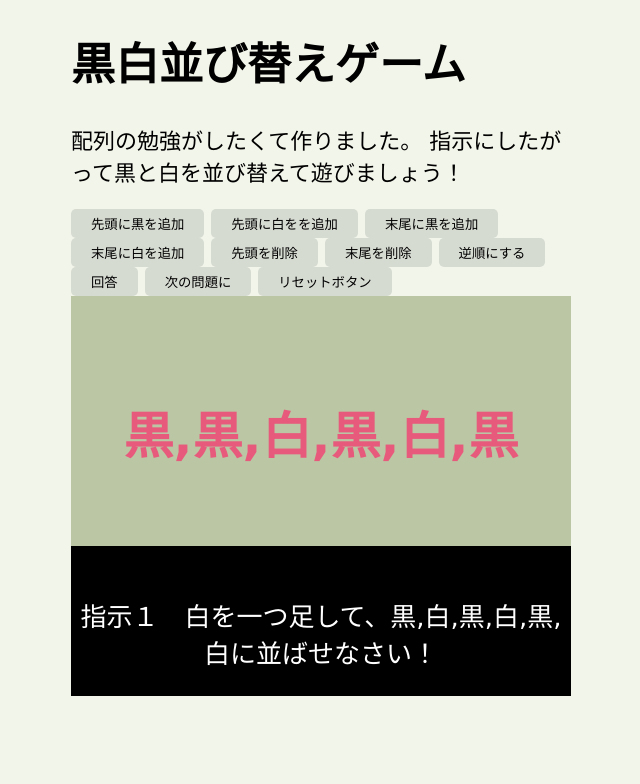
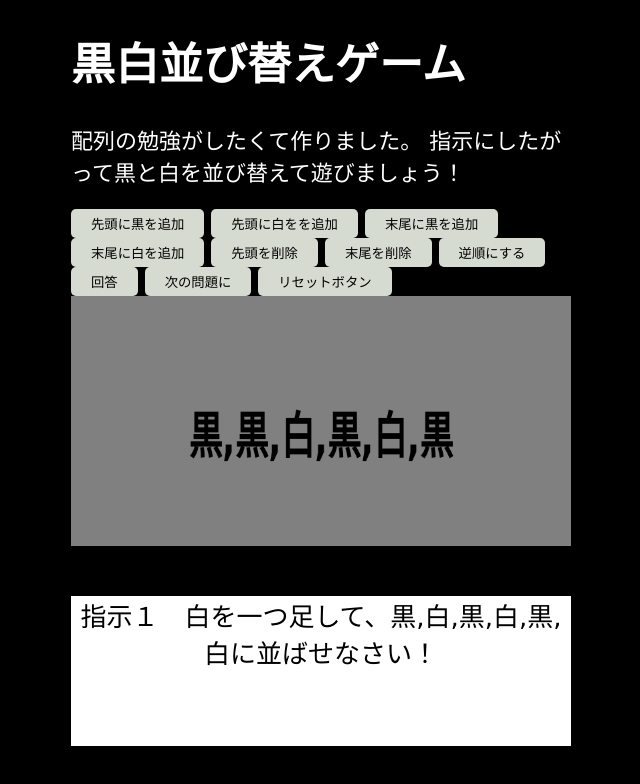
Before and after one commit to sumup7/shufflegame, a plain HTML site: page index.html in a window 1280 px wide. Both pictures are taken after a click on the button "先頭に黒を追加". Shown: the whole page, without its empty margins (319-959 px from the left). Drawn offline with Linux system fonts and the light colour scheme.

Commit message:
アニメーションとcssの切り替え追加

```diff
--- a/index.html
+++ b/index.html
@@ -7,9 +7,9 @@
   <title>黒白並び替えゲーム</title>
   <link rel="stylesheet" href="style.css">
 </head>
-<body>
-  <h1>黒白並び替えゲーム</h1>
-  <p>配列の勉強がしたくて作りました。
+<body class="on">
+  <h1 id="meseage1"  class="meseageBlack">黒白並び替えゲーム</h1>
+  <p id="meseage2" class="meseageBlack">配列の勉強がしたくて作りました。
   指示にしたがって黒と白を並び替えて遊びましょう！
   </p>
   <button id="select1">先頭に黒を追加</button>
@@ -22,8 +22,8 @@
   <button id="answer">回答</button>
   <button id="next">次の問題に</button>
   <button id="reset">リセットボタン</button>
-  <div id="resultarea"><h1></h1></div>
-  <div id="instructionsarea"><span></span> </div>
+  <div id="resultarea"><h1 class="face"></h1></div>
+  <div id="instructionsarea" class="instructionsareaBlack"><span class="instructionsareMesageOn"></span> </div>
   <script src="main.js"></script>
 </body>
 </html>
--- a/main.js
+++ b/main.js
@@ -11,10 +11,33 @@ const nextButton = document.getElementById('next');
 const resetButton = document.getElementById('reset');
 const resultarea = document.querySelector('#resultarea > h1');
 const instructionarea = document.querySelector('#instructionsarea > span');
+const meseage1 = document.getElementById('meseage1');
+const meseage2 = document.getElementById('meseage2');
+const body = document.body;
 let result;
 let count = 0;
 let answer;
+let degree = 0;
 
+function rotateHeader() {
+  degree = degree + 6;
+  degree = degree % 360;
+  if ((0 <= degree && degree < 90) || (270 <= degree && degree < 360)) {
+    resultarea.className = 'face';
+  } else {
+    resultarea.className = 'back';
+  }
+  resultarea.style.transform = 'rotateY(' + degree +  'deg)';
+}
+setInterval(rotateHeader, 150);
+
+function changeColor(){
+  body.className = 'off';
+  meseage1.className ='meseageWhite';
+  meseage2.className ='meseageWhite';
+  instructionarea.className = 'instructionsareaWhite';
+  instructionarea = 'instructionsareMesageOff';
+}
 let blackOrWhite = ["黒","白","黒","白","黒"];
 const instruction = [
   "指示１　白を一つ足して、黒,白,黒,白,黒,白に並ばせなさい！",
@@ -28,6 +51,7 @@ window.onload = ()　=> {
 selectButton1.onclick = () => {
  result = blackOrWhite.unshift('黒');
  resultarea.textContent = blackOrWhite;
+ changeColor();
 };
 selectButton2.onclick = () => {
   blackOrWhite.unshift('白');
--- a/style.css
+++ b/style.css
@@ -1,14 +1,27 @@
 body {
-  background-color: #f2f5ea;
+  background-color: white;
   font-size: 22px;
   font-family: Verdana, sans-serif;
   width: 500px;
   margin-right: auto;
   margin-left : auto;
 }
+
+.on {
+  background-color: white;
+}
+.off{
+  background-color: black;
+}
+.meseageBlack{
+  color: black;
+}
+.meseageWhite{
+  color: white;
+}
 #resultarea {
   position: relative;
-  background-color: #bbc7a4;
+  background-color: gray;
   height: 250px;
   width: 500px;
   text-align: center;
@@ -16,15 +29,26 @@ body {
 #resultarea > h1 {
   position: absolute;
   font-size: 50px;
-  color: #e75a7c;
   top: 100px;
   left: 0;
   right: 0;
   margin: auto;
 }
+
 #instructionsarea {
   position: relative;
+  height: 150px;
+  width: 500;
+  text-align: center;
+}
+.instructionsareaBlack{
   background-color: black;
+  height: 150px;
+  width: 500;
+}
+.instructionsareaWhite{
+  position: relative;
+  background-color: white;
   height: 150px;
   width: 500;
   text-align: center;
@@ -32,12 +56,18 @@ body {
 #instructionsarea > span {
   position: absolute;
   font-size: 26px;
-  color: white;
   top: 50px;
   left: 0;
   right: 0;
   margin: auto;
 }
+.instructionsareMesageOn {
+  color: white;
+}
+.instructionsareMesageOff {
+  color: black;
+}
+
 button {
   padding: 5px 20px;
   border-radius: 5px;
@@ -46,3 +76,10 @@ button {
   background-color: #d6dbd2;
   border-style: none;
 }
+
+.face {
+  color: black;
+}
+.back {
+  color: white;
+}
```
